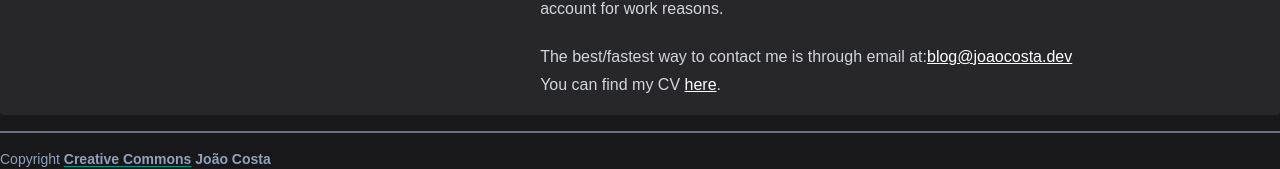
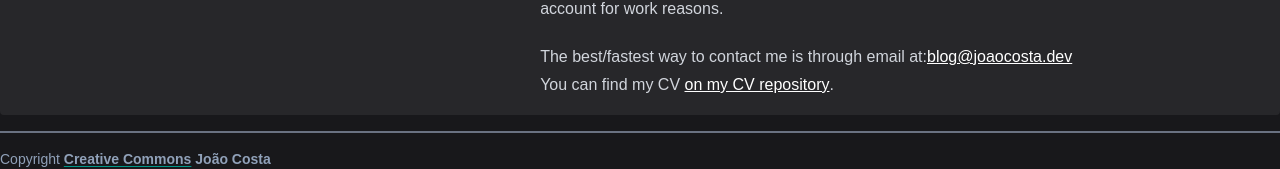
Before and after one commit to JoaoCostaIFG/blog, a Next.js app: page /about in a window 1280 px wide. Shown: the part 969-1138 px from the top of the page. Built offline with nearby package versions, Linux system fonts and the light colour scheme.

Commit message:
fix(about): use descriptive link text for CV link
Replace generic "here" anchor text with a more descriptive
alternative that conveys the link destination.

Signed-off-by: JoaoCostaIFG <me@joaocosta.dev>

```diff
--- a/src/app/about/page.tsx
+++ b/src/app/about/page.tsx
@@ -57,7 +57,7 @@ export default function About() {
 					<br />
 					You can find my CV{" "}
 					<a href="https://github.com/JoaoCostaIFG/cv/blob/master/JoaoCostaCV.pdf">
-						here
+						on my CV repository
 					</a>
 					.
 				</p>
```
